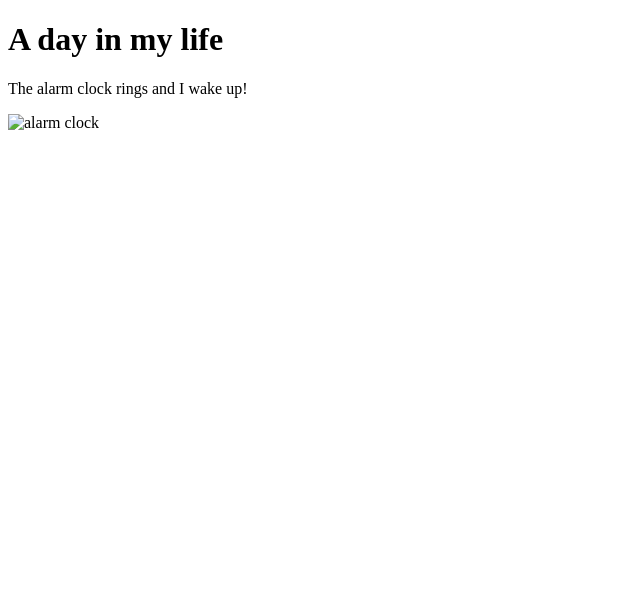
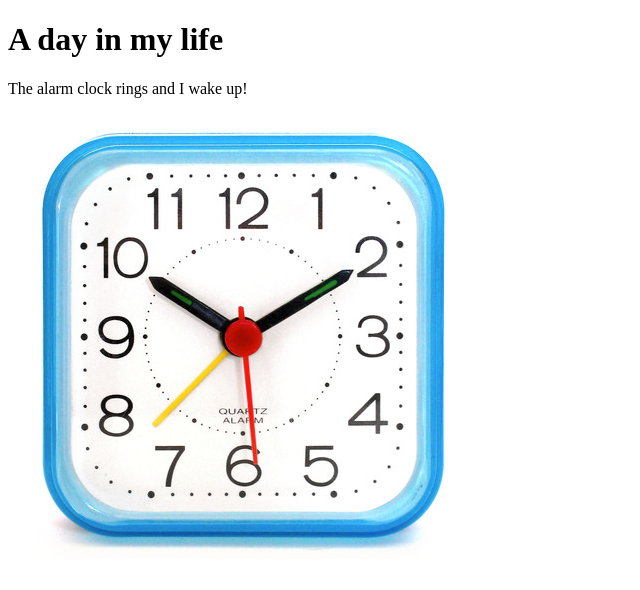
Before and after one commit to RaquelLuis/W3Cx-HTML5.0x-HTML5-Introduction---Week2---2.4-Images-Activity, a plain HTML site: page index.html in a window 1280 px wide. Shown: the whole page, without its empty margins (0-640 px from the left). Drawn offline with Linux system fonts and the light colour scheme.

Commit message:
Update index.html

```diff
--- a/index.html
+++ b/index.html
@@ -22,7 +22,7 @@ Include at least three images and add the alt and title attributes.
 <body>
     <h1>A day in my life</h1>
     <p>The alarm clock rings and I wake up!</p>
-    <img src="edx-W3CxHTML5-ImagesActivity/images/alarmclock.png" alt="alarm clock" title="the alarm clock rings at 7.30 a.m.">
+    <img src="images/alarmclock.png" alt="alarm clock" title="the alarm clock rings at 7.30 a.m.">
 
 </body>
 </html>
```
